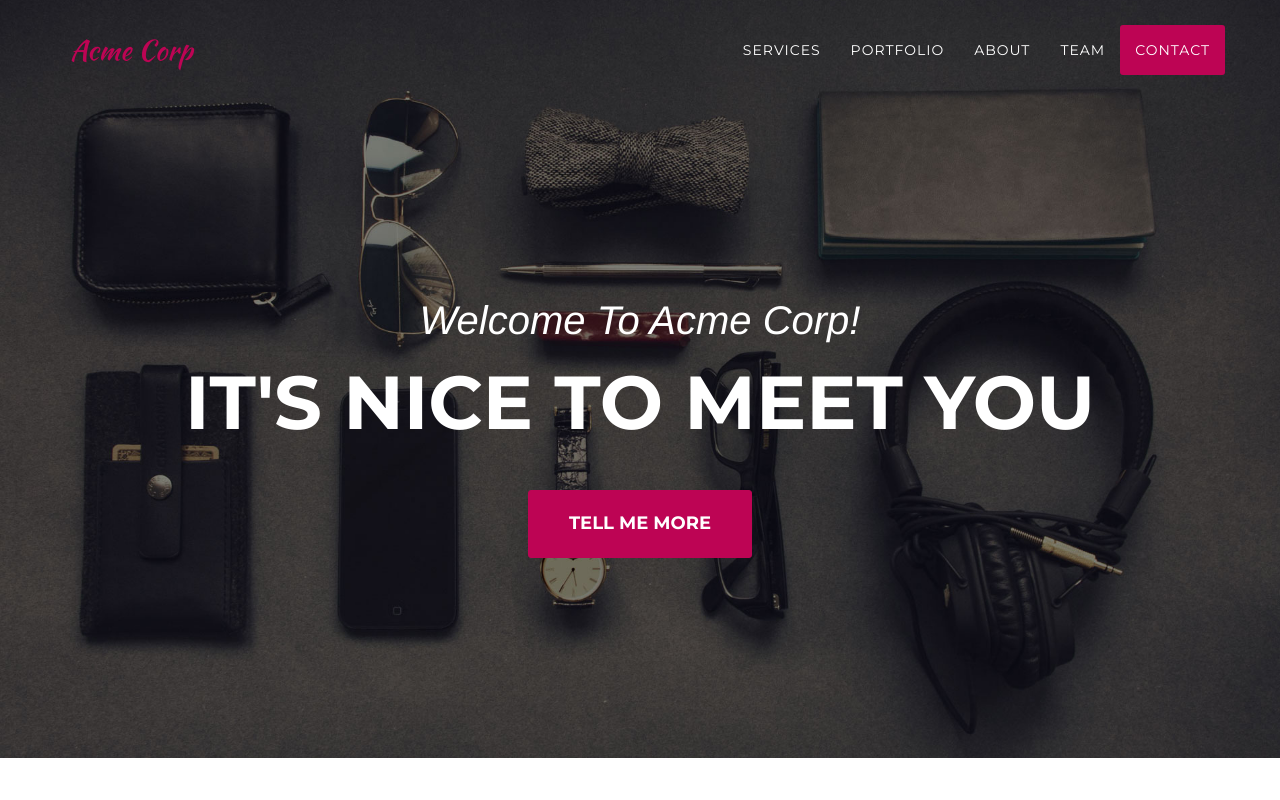
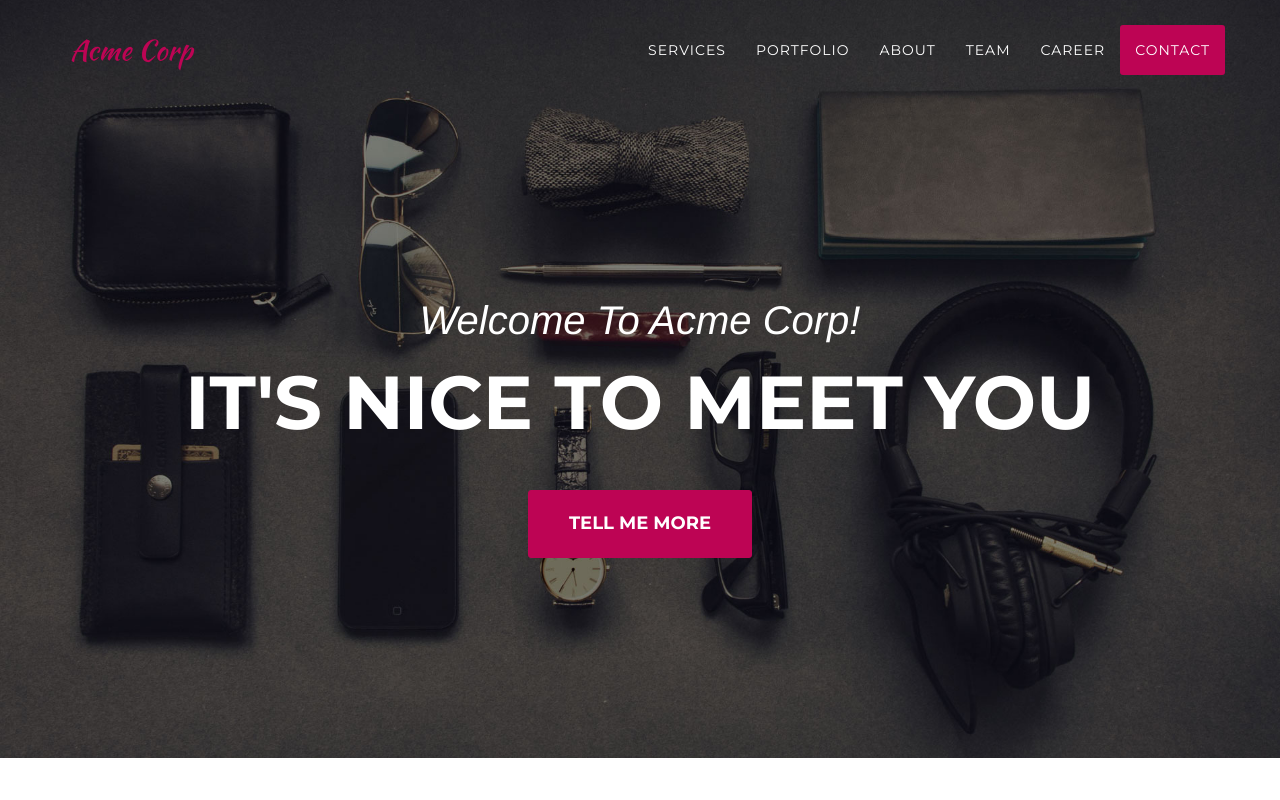
Before and after one commit to Teamtailor/acme-corp, a plain HTML site: page index.html in a window 1280 px wide. Shown: the top 800 px of the page. Drawn offline with nearby package versions, Linux system fonts and the light colour scheme; a script that the page names is missing; a web font is replaced by a local one.

Commit message:
link to career site from menu

```diff
--- a/index.html
+++ b/index.html
@@ -66,6 +66,9 @@
                     </li>
                     <li>
                         <a class="page-scroll" href="#team">Team</a>
+                    </li>
+                    <li>
+                        <a href="http://acmecorpeng.teamtailor.com">Career</a>
                     </li>
                     <li>
                         <a class="page-scroll" href="#contact">Contact</a>
```
